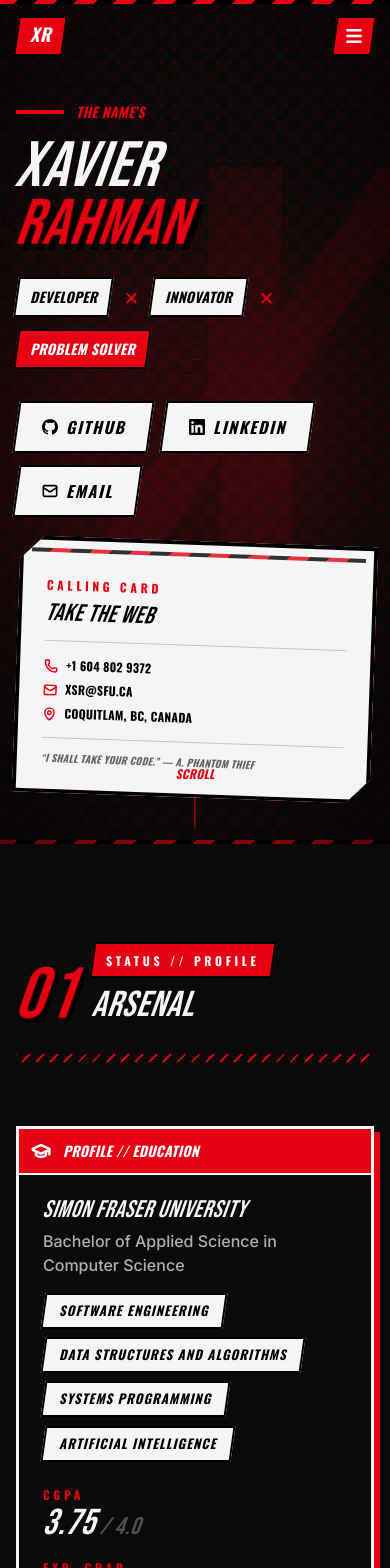
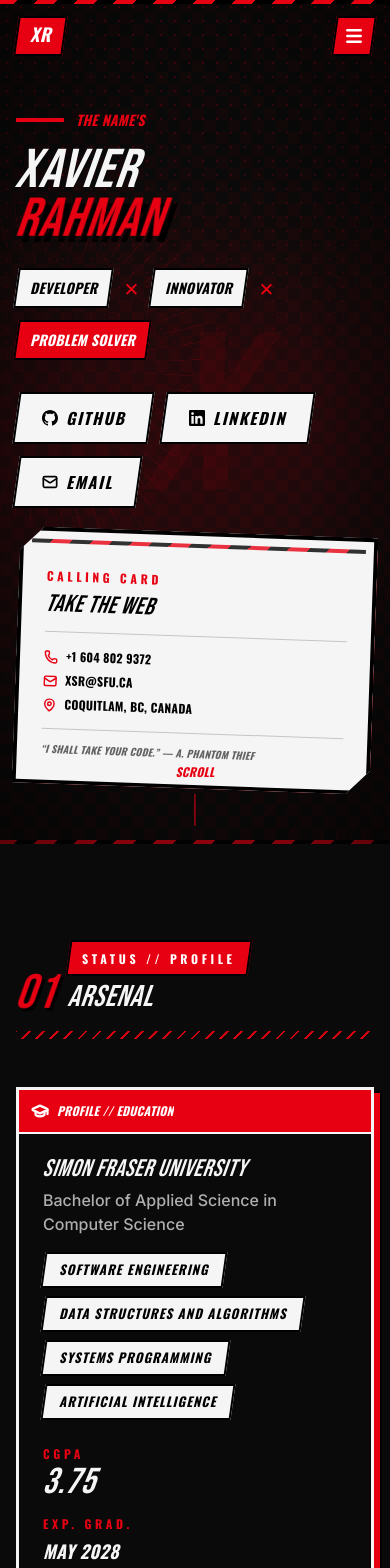
Before and after one commit to XavierRHMN/XavierRHMN.github.io, a Next.js app: page / in a window 390 px wide. Shown: the top 1568 px of the page. Built offline with nearby package versions, Linux system fonts and the light colour scheme.

Commit message:
fix: improve mobile responsiveness across all sections

```diff
--- a/components/AboutSkillsSection.tsx
+++ b/components/AboutSkillsSection.tsx
@@ -18,14 +18,14 @@ export default function AboutSkillsSection() {
           <div className="relative mb-16">
             <div className="p5-panel p-0 overflow-hidden">
               {/* Top red bar */}
-              <div className="bg-accent border-b-2 border-foreground p-3 flex items-center justify-between">
-                <div className="flex items-center gap-3">
-                  <GraduationCap size={20} className="text-white" strokeWidth={3} />
-                  <span className="p5-condensed italic text-white text-sm tracking-[0.2em]">
+              <div className="bg-accent border-b-2 border-foreground p-3 flex items-center justify-between gap-2">
+                <div className="flex items-center gap-2 sm:gap-3 min-w-0">
+                  <GraduationCap size={18} className="text-white flex-shrink-0" strokeWidth={3} />
+                  <span className="p5-condensed italic text-white text-xs sm:text-sm tracking-[0.15em] sm:tracking-[0.2em] truncate">
                     PROFILE // EDUCATION
                   </span>
                 </div>
-                <span className="p5-condensed italic text-white/80 text-xs tracking-widest hidden sm:block">
+                <span className="p5-condensed italic text-white/80 text-xs tracking-widest hidden sm:block flex-shrink-0">
                   RANK 3
                 </span>
               </div>
@@ -55,7 +55,6 @@ export default function AboutSkillsSection() {
                     <div className="p5-label text-accent mb-1">CGPA</div>
                     <div className="p5-display text-foreground text-4xl -skew-x-6">
                       {education.cgpa}
-                      <span className="text-foreground/30 text-2xl"> / 4.0</span>
                     </div>
                   </div>
                   <div>
--- a/components/ContactSection.tsx
+++ b/components/ContactSection.tsx
@@ -48,7 +48,7 @@ export default function ContactSection() {
             <div className="absolute inset-0 bg-accent translate-x-3 translate-y-3 -rotate-1" />
 
             {/* Main card */}
-            <div className="relative bg-foreground border-4 border-black p-8 sm:p-12">
+            <div className="relative bg-foreground border-4 border-black p-6 sm:p-10 lg:p-12">
               {/* Top accent stripe */}
               <div className="absolute top-3 left-3 right-3 h-1.5 p5-stripes opacity-90" />
 
@@ -62,7 +62,7 @@ export default function ContactSection() {
                       </span>
                     </div>
                   </div>
-                  <h3 className="p5-display text-black text-4xl sm:text-5xl -skew-x-6 leading-none mb-2">
+                  <h3 className="p5-display text-black text-3xl sm:text-4xl md:text-5xl -skew-x-6 leading-none mb-2">
                     SENDER&apos;S NOTICE
                   </h3>
                   <p className="p5-condensed italic text-black/70 text-sm tracking-wider mt-3 max-w-xl mx-auto">
--- a/components/HeroSection.tsx
+++ b/components/HeroSection.tsx
@@ -18,7 +18,7 @@ export default function HeroSection() {
         transition={{ duration: 1.5, ease: [0.4, 0, 0.2, 1] }}
         className="absolute inset-0 flex items-center justify-center pointer-events-none"
       >
-        <div className="p5-display text-accent text-[40rem] leading-none -skew-x-6">
+        <div className="p5-display text-accent text-[14rem] sm:text-[24rem] lg:text-[36rem] leading-none -skew-x-6">
           X
         </div>
       </motion.div>
@@ -73,7 +73,7 @@ export default function HeroSection() {
                 animate={{ opacity: 1, x: 0, skewX: -6 }}
                 transition={{ duration: 0.7, delay: 0.5, ease: [0.4, 0, 0.2, 1] }}
                 className="p5-display text-foreground leading-[0.85] block"
-                style={{ fontSize: "clamp(4rem, 14vw, 12rem)" }}
+                style={{ fontSize: "clamp(3.25rem, 14vw, 12rem)" }}
               >
                 XAVIER
               </motion.h1>
@@ -83,7 +83,7 @@ export default function HeroSection() {
                 animate={{ opacity: 1, x: 0, skewX: -6 }}
                 transition={{ duration: 0.7, delay: 0.65, ease: [0.4, 0, 0.2, 1] }}
                 className="p5-display leading-[0.85] block"
-                style={{ fontSize: "clamp(4rem, 14vw, 12rem)" }}
+                style={{ fontSize: "clamp(3.25rem, 14vw, 12rem)" }}
               >
                 <span className="text-accent drop-shadow-[6px_6px_0_#000]">
                   RAHMAN
--- a/components/ProjectsSection.tsx
+++ b/components/ProjectsSection.tsx
@@ -22,20 +22,20 @@ export default function ProjectsSection() {
               <div className="group relative pt-4">
                 {/* Arcana number floating outside */}
                 <div className="absolute -top-1 left-2 sm:left-3 z-20 pointer-events-none">
-                  <div className="p5-display text-accent text-6xl leading-none -skew-x-6 drop-shadow-[3px_3px_0_#000]">
+                  <div className="p5-display text-accent text-5xl sm:text-6xl leading-none -skew-x-6 drop-shadow-[3px_3px_0_#000]">
                     {String(i + 1).padStart(2, "0")}
                   </div>
                 </div>
 
                 <div className="p5-panel p5-panel-hover p-0 overflow-hidden h-full flex flex-col">
                   {/* Header bar */}
-                  <div className="bg-accent border-b-2 border-foreground pl-20 sm:pl-24 pr-4 py-2 flex items-center justify-between gap-2">
-                    <div className="flex items-center gap-2">
-                      <span className="p5-condensed italic text-white text-xs tracking-[0.25em]">
+                  <div className="bg-accent border-b-2 border-foreground pl-16 sm:pl-24 pr-4 py-2 flex items-center justify-between gap-2">
+                    <div className="flex items-center gap-2 min-w-0">
+                      <span className="p5-condensed italic text-white text-[10px] sm:text-xs tracking-[0.2em] sm:tracking-[0.25em] truncate">
                         ARCANA // {arcana[i % arcana.length]}
                       </span>
                     </div>
-                    <span className="p5-condensed italic text-white/80 text-xs tracking-widest flex items-center gap-1.5">
+                    <span className="p5-condensed italic text-white/80 text-[10px] sm:text-xs tracking-widest hidden sm:flex items-center gap-1.5 flex-shrink-0">
                       <Calendar size={12} strokeWidth={3} />
                       {project.date.toUpperCase()}
                     </span>
@@ -44,14 +44,18 @@ export default function ProjectsSection() {
                   {/* Halftone accent strip */}
                   <div className="h-3 p5-halftone opacity-80 border-b-2 border-foreground" />
 
-                  <div className="p-6 flex-1 flex flex-col">
+                  <div className="p-5 sm:p-6 flex-1 flex flex-col">
                     {/* Title block */}
                     <div className="mb-4">
-                      <h3 className="p5-display text-foreground text-3xl sm:text-4xl leading-none -skew-x-6 mb-2">
+                      <h3 className="p5-display text-foreground text-2xl sm:text-3xl md:text-4xl leading-none -skew-x-6 mb-2">
                         {project.title.toUpperCase()}
                       </h3>
                       <p className="p5-condensed italic text-accent text-sm tracking-wider">
                         {"//"} {project.subtitle.toUpperCase()}
+                      </p>
+                      <p className="sm:hidden p5-condensed italic text-foreground/40 text-[10px] tracking-widest mt-1.5 flex items-center gap-1.5">
+                        <Calendar size={11} strokeWidth={3} />
+                        {project.date.toUpperCase()}
                       </p>
                     </div>
 
--- a/components/SectionHeading.tsx
+++ b/components/SectionHeading.tsx
@@ -6,36 +6,36 @@ interface SectionHeadingProps {
 
 export default function SectionHeading({ label, title, number }: SectionHeadingProps) {
   return (
-    <div className="mb-16 relative">
-      <div className="flex items-end gap-4 sm:gap-6">
+    <div className="mb-12 sm:mb-16 relative">
+      <div className="flex items-end gap-3 sm:gap-6">
         {/* Big number */}
         {number && (
-          <div className="relative">
-            <div className="p5-display text-accent text-7xl sm:text-8xl leading-none -skew-x-6 drop-shadow-[4px_4px_0_#000]">
+          <div className="relative flex-shrink-0">
+            <div className="p5-display text-accent text-5xl sm:text-7xl lg:text-8xl leading-none -skew-x-6 drop-shadow-[3px_3px_0_#000] sm:drop-shadow-[4px_4px_0_#000]">
               {number}
             </div>
           </div>
         )}
 
-        <div className="flex-1 pb-2">
+        <div className="flex-1 min-w-0 pb-1 sm:pb-2">
           {/* Red ribbon label */}
-          <div className="inline-block relative mb-3">
+          <div className="inline-block relative mb-2 sm:mb-3">
             <div className="p5-skew bg-accent border-2 border-black px-3 py-1">
               <div className="p5-skew-content">
-                <span className="p5-label text-white">{label}</span>
+                <span className="p5-label text-white text-[10px] sm:text-xs">{label}</span>
               </div>
             </div>
           </div>
 
           {/* Main title */}
-          <h2 className="p5-display text-foreground text-4xl sm:text-5xl lg:text-6xl">
+          <h2 className="p5-display text-foreground text-3xl sm:text-5xl lg:text-6xl">
             <span className="-skew-x-6 inline-block">{title}</span>
           </h2>
         </div>
       </div>
 
       {/* Underline stripes */}
-      <div className="mt-6 h-2 p5-stripes-thin opacity-90" />
+      <div className="mt-4 sm:mt-6 h-2 p5-stripes-thin opacity-90" />
     </div>
   );
 }
```
